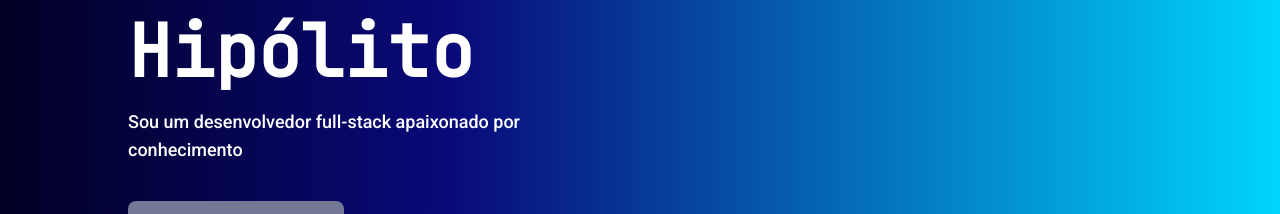
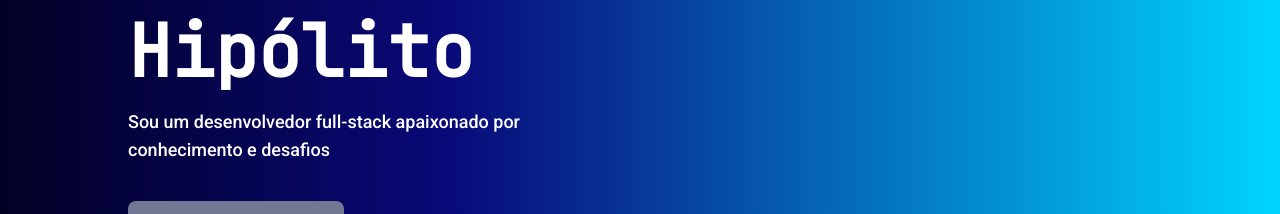
Before and after one commit to raua-hipolito/Meu-Portfolio, a Next.js app in the folder my-portfolio/: page / in a window 1280 px wide. Shown: the part 796-1010 px from the top of the page. Built offline with nearby package versions, Linux system fonts and the light colour scheme.

Commit message:
Adicionando texto

```diff
--- a/my-portfolio/src/components/Home/AboutMe.tsx
+++ b/my-portfolio/src/components/Home/AboutMe.tsx
@@ -17,7 +17,7 @@ export const AboutMe = () => {
             </h1>
 
             <div className="mb-12">
-                <h2 className={`${roboto.className} mb-12`}>Sou um desenvolvedor full-stack apaixonado por conhecimento</h2>
+                <h2 className={`${roboto.className} mb-12`}>Sou um desenvolvedor full-stack apaixonado por conhecimento e desafios</h2>
                 <Link href="/contatos" className="p-3 bg-h-gray-500 w-fit text-xl rounded-lg transition-all hover:bg-opacity-80">Converse comigo!</Link>
             </div>
 
```
